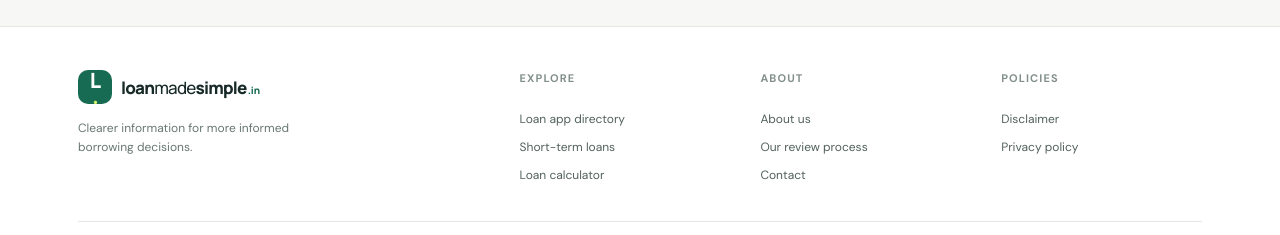
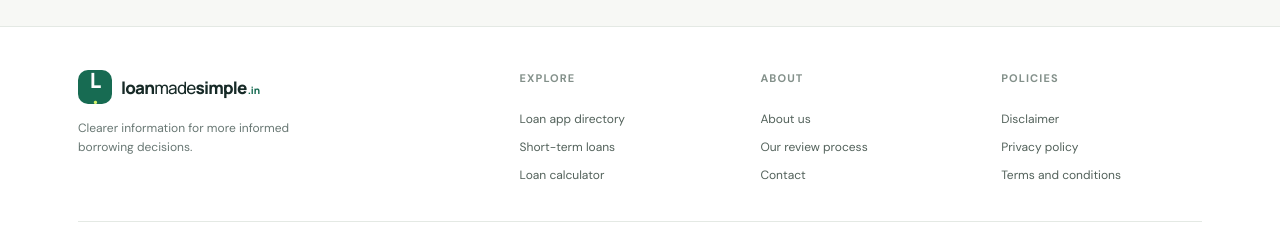
Before and after one commit to Cshetann93/loanmadesimple, a Next.js app: page / in a window 1280 px wide. Shown: the part 2031-2266 px from the top of the page. Built offline with nearby package versions, Linux system fonts and the light colour scheme.

Commit message:
Add terms link to site footer

```diff
--- a/app/layout.tsx
+++ b/app/layout.tsx
@@ -29,7 +29,7 @@ export default function RootLayout({ children }: Readonly<{ children: React.Reac
       <div className="footer-brand"><Link className="brand brand-footer" href="/"><span className="brand-mark">L<span>·</span></span><span>loan<span className="brand-light">made</span>simple<small>.in</small></span></Link><p>Clearer information for more informed borrowing decisions.</p></div>
       <div><h3>Explore</h3><Link href="/loan-apps">Loan app directory</Link><Link href="/short-term-loans">Short-term loans</Link><Link href="/loan-calculator">Loan calculator</Link></div>
       <div><h3>About</h3><Link href="/about">About us</Link><Link href="/how-we-review">Our review process</Link><Link href="/contact">Contact</Link></div>
-      <div><h3>Policies</h3><Link href="/disclaimer">Disclaimer</Link><Link href="/privacy-policy">Privacy policy</Link></div>
+      <div><h3>Policies</h3><Link href="/disclaimer">Disclaimer</Link><Link href="/privacy-policy">Privacy policy</Link><Link href="/terms-and-conditions">Terms and conditions</Link></div>
     </div><div className="footer-bottom"><span>© {new Date().getFullYear()} LoanMadeSimple.in</span><span>We are an information directory, not a lender.</span></div></footer>
   </body></html>;
 }
```
